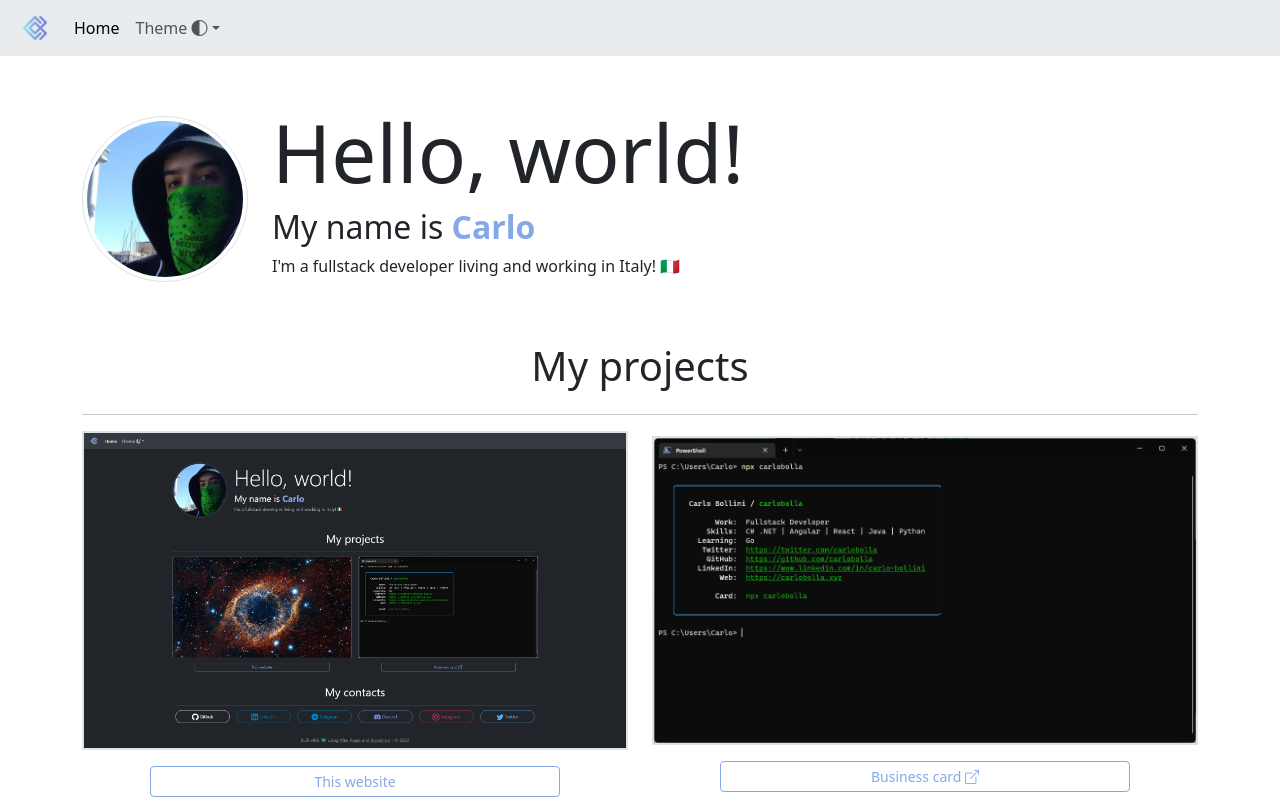
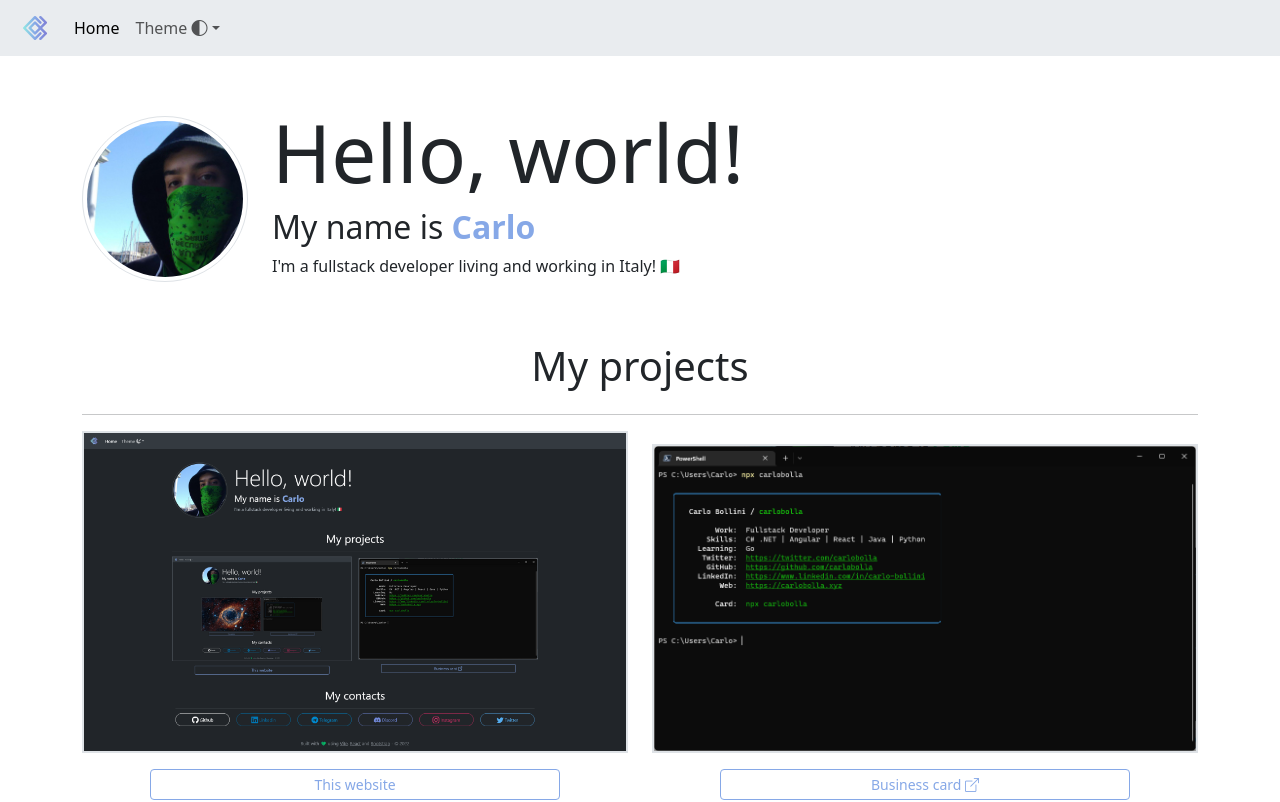
Before and after one commit to carlobolla/home, a React (Vite) app: page / in a window 1280 px wide. Shown: the top 802 px of the page. Built offline with nearby package versions, Linux system fonts and the light colour scheme.

Commit message:
Updated site image, aligned to bottom images on the same row

```diff
--- a/src/components/project.tsx
+++ b/src/components/project.tsx
@@ -4,8 +4,8 @@ import { Project } from "../classes";
 
 export const ProjectCard = (props: Project) => {
   return(
-    <div className="col-6 justify-content-center d-flex flex-column">
-      <img data-bs-toggle="modal" data-bs-target={'#' + props.text.replace(" ", "")} className="border border-2 img-fluid" src={props.imgLink} alt="Project" />
+    <div className="col-6 justify-content-end d-flex flex-column">
+      <img style={{"width": "100%", "height": "auto"}} data-bs-toggle="modal" data-bs-target={'#' + props.text.replace(" ", "")} className="border border-2 img-fluid" src={props.imgLink} alt="Project" />
       <Button className='align-self-center mt-3 w-75' text={props.text} link={props.link}></Button>
       <div id={props.text.replace(" ", "")} className="modal fade mt-5" tabIndex={-1}>
         <div className="modal-dialog modal-xl">
```
Also changed, not shown: public/site.png.
